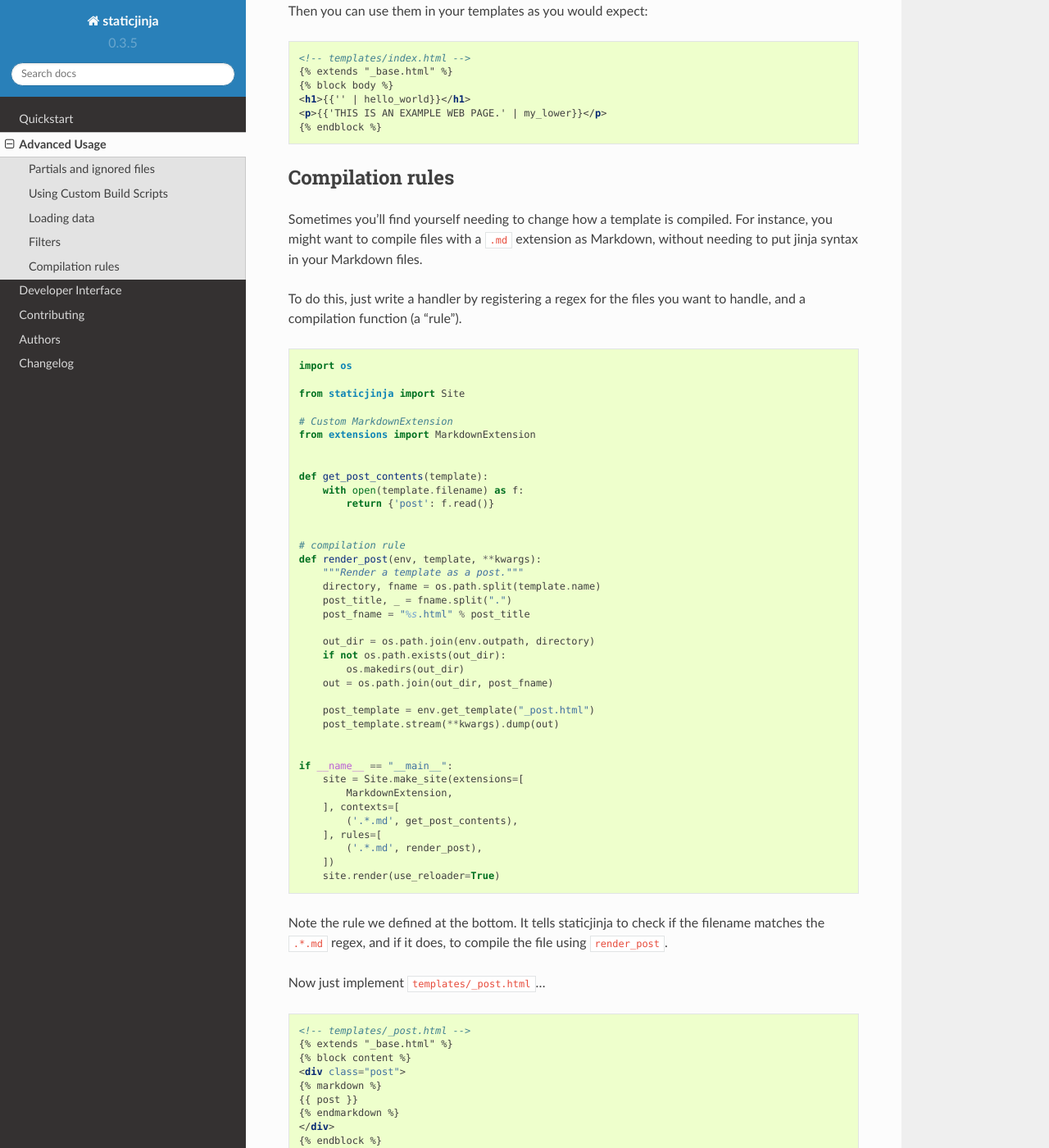
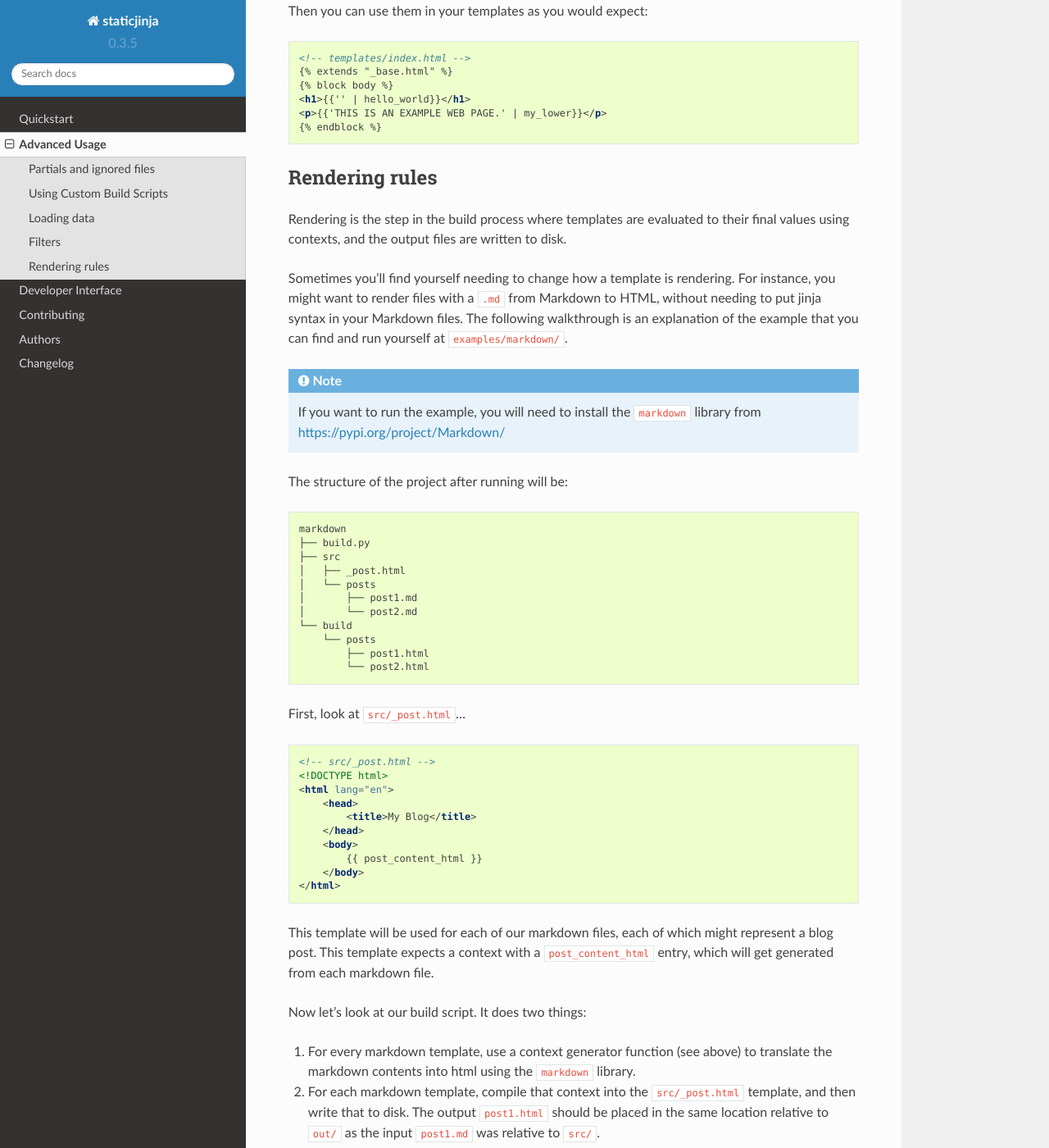
Before and after one commit to staticjinja/staticjinja, a Sphinx documentation site: the page built from docs/user/advanced.rst, in a window 1280 px wide and 1400 px high, scrolled down 3766 px. Shown: the whole window at 82% size. Built offline with Sphinx 7.4.7 and the Read the Docs theme 2.0.0, drawn with Linux system fonts in a browser that asks for light colours; some of the changed text lies outside the part shown.

Commit message:
(#87, #91) Update custom rendering rules example in docs
See issues #87 and #91 for more context.

I unified the language from `compile` to `render` because that is the term the source code and API uses for this step in the build process. I'm not sure if my definition of the rendering step is very good/complete/clear.

I tweaked @PatrickMassot's example if #87:
1. Use the markdown instead of mistletoe library, I'm more familiar with it and it seems more popular?
2. Do the md->html translation in the context generator because that's simple, the point of this example was to show off the custom render function.
3. Don't use the Path library, instead just use vanilla os.path utilities, as I think they may be mofre familiar to people.
4. Don't use a jinja2 extension, that is sorta out of scope I think? I was just trying to show off custom rendering functions.

```diff
--- a/docs/user/advanced.rst
+++ b/docs/user/advanced.rst
@@ -220,80 +220,65 @@
     <p>{{'THIS IS AN EXAMPLE WEB PAGE.' | my_lower}}</p>
     {% endblock %}
 
-Compilation rules
+Rendering rules
 -----------------
 
+Rendering is the step in the build process where templates are evaluated to
+their final values using contexts, and the output files are written to disk.
+
 Sometimes you'll find yourself needing to change how a template is
-compiled. For instance, you might want to compile files with a ``.md``
-extension as Markdown, without needing to put jinja syntax in your
-Markdown files.
+rendering. For instance, you might want to render files with a ``.md``
+from Markdown to HTML, without needing to put jinja syntax in your
+Markdown files. The following walkthrough is an explanation of the example
+that you can find and run yourself at ``examples/markdown/``.
 
-To do this, just write a handler by registering a regex for the files
-you want to handle, and a compilation function (a "rule").
+.. note::
 
-.. code-block:: python
+    If you want to run the example, you will need to install the ``markdown``
+    library from https://pypi.org/project/Markdown/
 
-    import os
+The structure of the project after running will be::
 
-    from staticjinja import Site
+    markdown
+    ├── build.py
+    ├── src
+    │   ├── _post.html
+    │   └── posts
+    │       ├── post1.md
+    │       └── post2.md
+    └── build
+        └── posts
+            ├── post1.html
+            └── post2.html
 
-    # Custom MarkdownExtension
-    from extensions import MarkdownExtension
+First, look at ``src/_post.html``...
 
+.. literalinclude:: ../../examples/markdown/src/_post.html
+   :language: html
 
-    def get_post_contents(template):
-        with open(template.filename) as f:
-            return {'post': f.read()}
+This template will be used for each of our markdown files, each of which might
+represent a blog post. This template expects a context with a
+``post_content_html`` entry, which will get generated from each markdown file.
 
+Now let's look at our build script. It does two things:
 
-    # compilation rule
-    def render_post(env, template, **kwargs):
-        """Render a template as a post."""
-        directory, fname = os.path.split(template.name)
-        post_title, _ = fname.split(".")
-        post_fname = "%s.html" % post_title
+1. For every markdown template, use a context generator function (see above) to
+   translate the markdown contents into html using the ``markdown`` library.
+2. For each markdown template, compile that context into the ``src/_post.html``
+   template, and then write that to disk. The output ``post1.html`` should be
+   placed in the same location relative to ``out/`` as the input ``post1.md``
+   was relative to ``src/``.
 
-        out_dir = os.path.join(env.outpath, directory)
-        if not os.path.exists(out_dir):
-            os.makedirs(out_dir)
-        out = os.path.join(out_dir, post_fname)
+The first step is accomplished in ``md_context()``, and the second step is done
+in ``render_md()``:
 
-        post_template = env.get_template("_post.html")
-        post_template.stream(**kwargs).dump(out)
-
-
-    if __name__ == "__main__":
-        site = Site.make_site(extensions=[
-            MarkdownExtension,
-        ], contexts=[
-            ('.*.md', get_post_contents),
-        ], rules=[
-            ('.*.md', render_post),
-        ])
-        site.render(use_reloader=True)
+.. literalinclude:: ../../examples/markdown/build.py
+   :language: python
 
 Note the rule we defined at the bottom. It tells staticjinja to check
 if the filename matches the ``.*.md`` regex, and if it does, to
-compile the file using ``render_post``.
+render the file using ``render_md()``.
 
-Now just implement ``templates/_post.html``...
-
-.. code-block:: html
-
-    <!-- templates/_post.html -->
-    {% extends "_base.html" %}
-    {% block content %}
-    <div class="post">
-    {% markdown %}
-    {{ post }}
-    {% endmarkdown %}
-    </div>
-    {% endblock %}
-
-This would allow you to drop Markdown files into your ``templates``
-directory and have them compiled into HTML.
-
-.. note::
-
-     You can grab MarkdownExtension from
-     http://silas.sewell.org/blog/2010/05/10/jinja2-markdown-extension/.
+There are other, more complicated things you could do in a custom render
+function as well, such as not write the output to disk at all, but instead
+pass it somewhere else.
```
